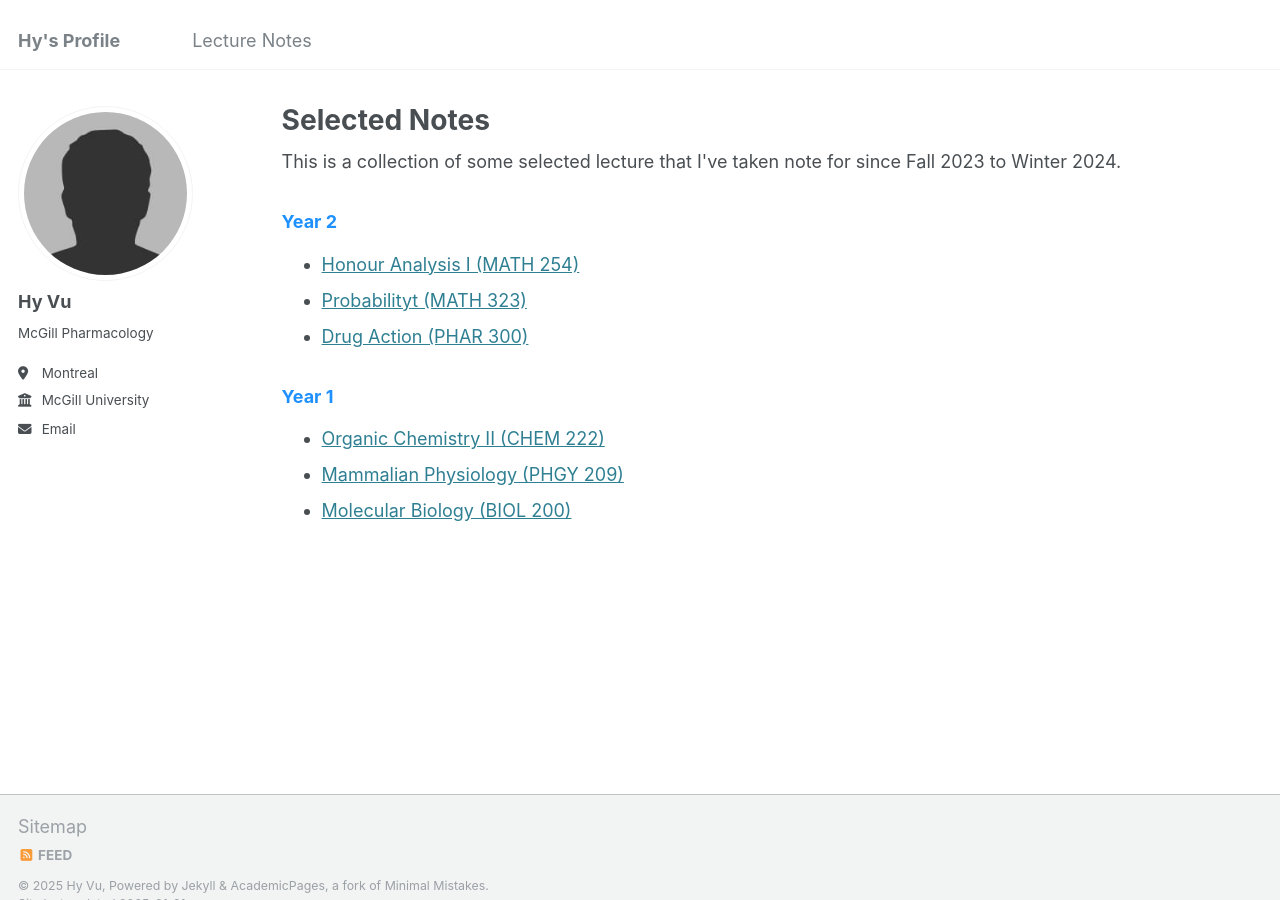
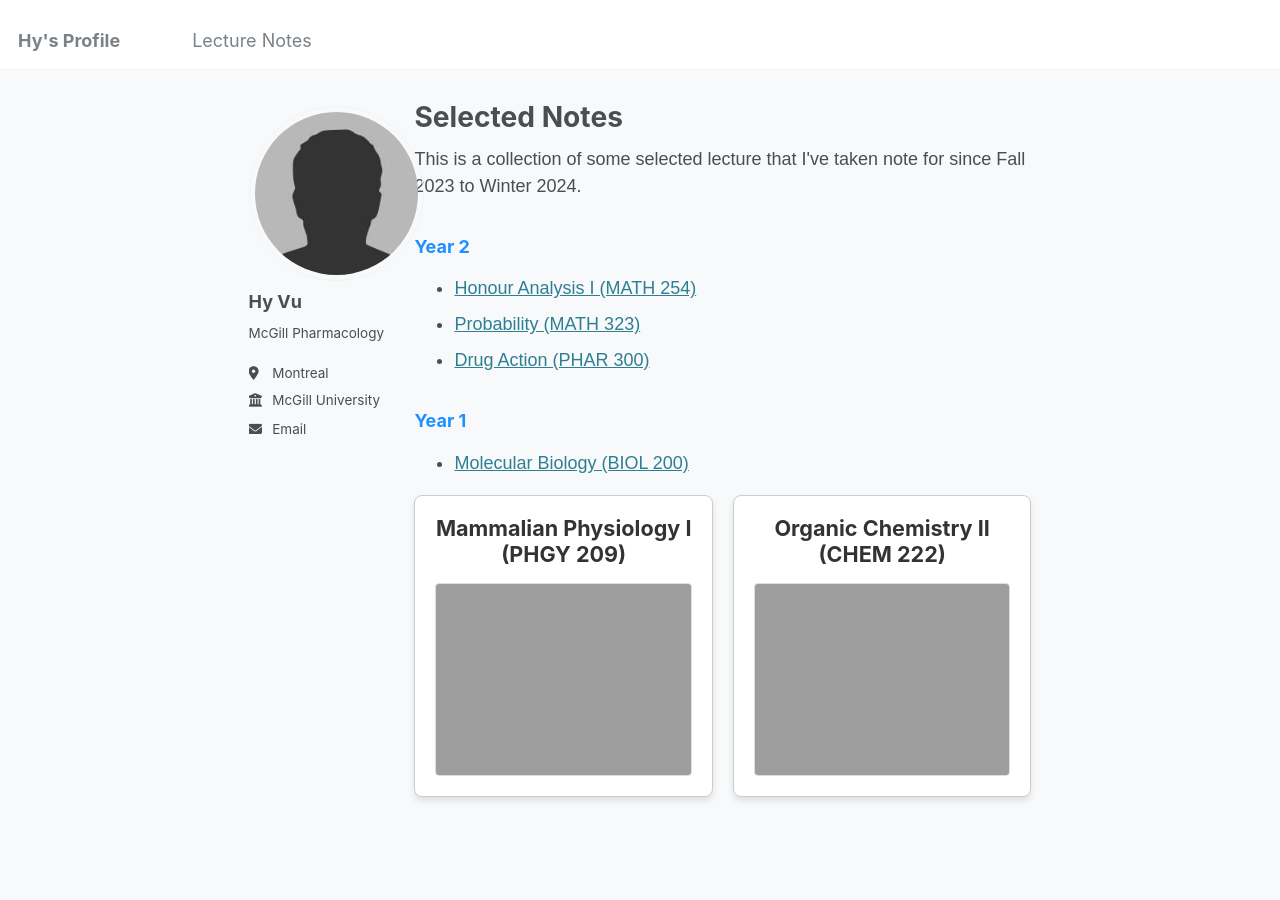
Before and after one commit to Hy-Vu/Hy-Vu.github.io, a Jekyll site: the page built from _pages/lecture-notes.html, in a window 1280 px wide and 900 px high. Built offline with Jekyll 4.4.1, drawn with Linux system fonts in a browser that asks for light colours.

Commit message:
Update lecture-notes.html

```diff
--- a/_pages/lecture-notes.html
+++ b/_pages/lecture-notes.html
@@ -9,18 +9,83 @@ This is a collection of some selected lecture that I've taken note for since Fal
 
 <!DOCTYPE html>
 <html>
+<head>
+    <style>
+        body {
+            font-family: Arial, sans-serif;
+            margin: 0;
+            padding: 0;
+            background-color: #f8f9fa;
+            display: flex;
+            justify-content: center;
+            align-items: center;
+            min-height: 100vh;
+        }
+        .pdf-container {
+            display: flex;
+            gap: 20px;
+        }
+        .pdf-box {
+            text-align: center;
+            background: white;
+            border: 1px solid #ccc;
+            box-shadow: 0 4px 6px rgba(0, 0, 0, 0.1);
+            border-radius: 8px;
+            padding: 20px;
+            width: 300px;
+        }
+        .pdf-box img {
+            max-width: 100%;
+            border: 1px solid #ddd;
+            border-radius: 4px;
+            cursor: pointer;
+        }
+        .pdf-box h2 {
+            font-size: 1.2em;
+            margin: 0 0 15px;
+            color: #333;
+        }
+        .pdf-box a {
+            text-decoration: none;
+        }
+        .pdf-box a:hover img {
+            box-shadow: 0 4px 8px rgba(0, 0, 0, 0.2);
+        }
+        @media (max-width: 768px) {
+            .pdf-container {
+                flex-direction: column;
+                align-items: center;
+            }
+        }
+    </style>
+</head>
+
 <body>
     <h3 style="color:DodgerBlue;"> Year 2 </h3>
     <ul>
         <li><a href="https://Hy-Vu.github.io/PDFs/U2S1_Honour_Analysis_I (2).pdf" target="_blank">Honour Analysis I (MATH 254)</a></li>
-        <li><a href="https://Hy-Vu.github.io/PDFs/U2S1_Probability (1).pdf" target="_blank">Probabilityt (MATH 323)</a></li>
+        <li><a href="https://Hy-Vu.github.io/PDFs/U2S1_Probability (1).pdf" target="_blank">Probability (MATH 323)</a></li>
         <li><a href="https://Hy-Vu.github.io/PDFs/U2S1_Drug_Action (1)-compressed.pdf" target="_blank">Drug Action (PHAR 300)</a></li>
     </ul>
     <h3 style="color:DodgerBlue;"> Year 1 </h3>
     <ul>
-        <li><a href="https://Hy-Vu.github.io/PDFs/U1S2_Organic_Chemistry_II.pdf" target="_blank"> Organic Chemistry II (CHEM 222)</a></li>
-        <li><a href="https://Hy-Vu.github.io/PDFs/U1S1_Mammalian_Physiology_I-compressed.pdf" target="_blank"> Mammalian Physiology (PHGY 209)</a></li>
         <li><a href="https://Hy-Vu.github.io/PDFs/U1S1_Molecular_Biology (1)-compressed.pdf" target="_blank">Molecular Biology (BIOL 200)</a></li>
     </ul>
+    <div class="pdf-container">
+        <!-- PDF 1 -->
+        <div class="pdf-box">
+            <h2>Mammalian Physiology I (PHGY 209)</h2>
+            <a href="https://Hy-Vu.github.io/PDFs/U1S1_Mammalian_Physiology_I-compressed.pdf" target="_blank">
+                <img src="https://Hy-Vu.github.io/images/McGill U1 Lectures Cover.png" alt="PDF 1 Thumbnail">
+            </a>
+        </div>
+        <!-- PDF 2 -->
+        <div class="pdf-box">
+            <h2>Organic Chemistry II (CHEM 222)</h2>
+            <a href="https://Hy-Vu.github.io/PDFs/U1S2_Organic_Chemistry_II.pdf" target="_blank">
+                <img src="https://Hy-Vu.github.io/images/McGill U1S2 Lectures Cover.png" alt="PDF 2 Thumbnail">
+            </a>
+        </div>
+    </div>
 </body>
 </html>
```
